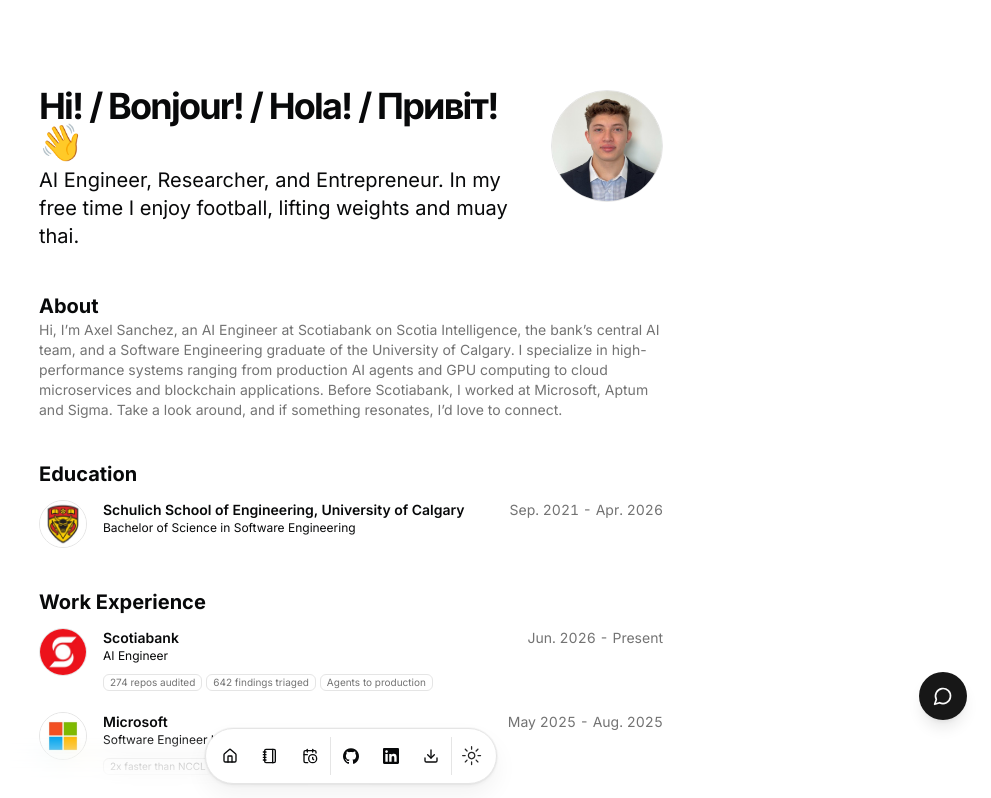
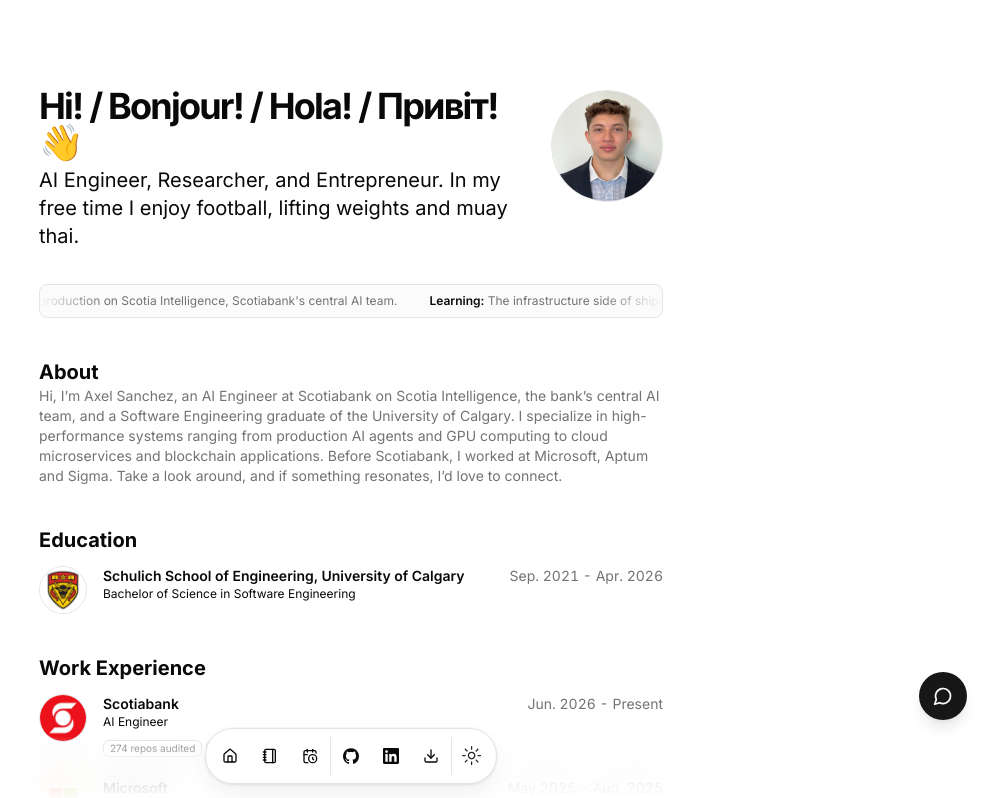
Before and after one commit to Axeloooo/Portfolio, a Next.js app: page / in a window 1280 px wide. Shown: the top 798 px of the page, without its empty margins (289-1280 px from the left). Built offline with nearby package versions, Linux system fonts and the light colour scheme.

Commit message:
feat: add now ticker under the hero (PORT-8)
Render a thin marquee under the hero built from DATA.now and the latest blog post title, linking to /now.

```diff
--- a/src/app/page.tsx
+++ b/src/app/page.tsx
@@ -1,6 +1,7 @@
 import { HackathonCard } from "@/components/hackathon-card";
 import BlurFade from "@/components/magicui/blur-fade";
 import BlurFadeText from "@/components/magicui/blur-fade-text";
+import NowTicker from "@/components/now-ticker";
 import { ProjectCard } from "@/components/project-card";
 import { ResumeCard } from "@/components/resume-card";
 import { Avatar, AvatarFallback, AvatarImage } from "@/components/ui/avatar";
@@ -36,6 +37,9 @@
               </Avatar>
             </BlurFade>
           </div>
+          <BlurFade delay={BLUR_FADE_DELAY * 2}>
+            <NowTicker />
+          </BlurFade>
         </div>
       </section>
       <section id="about">
--- /dev/null
+++ b/src/components/now-ticker.tsx
@@ -0,0 +1,42 @@
+import { Marquee } from "@/components/magicui/marquee";
+import { getBlogPosts } from "@/data/blog";
+import { DATA } from "@/data/resume";
+import Link from "next/link";
+
+type BlogPost = Awaited<ReturnType<typeof getBlogPosts>>[number];
+type NowItem = (typeof DATA.now.items)[number];
+
+async function latestPostTitle(): Promise<string | undefined> {
+  const posts: BlogPost[] = await getBlogPosts();
+  const latest: BlogPost | undefined = posts.sort(
+    (a: BlogPost, b: BlogPost): number =>
+      new Date(b.metadata.publishedAt).getTime() - new Date(a.metadata.publishedAt).getTime()
+  )[0];
+  return latest?.metadata.title;
+}
+
+// A thin strip of what I'm up to, built from DATA.now plus the latest post.
+// The whole strip is one link to /now, so the marquee's hidden copy holds no
+// focusable links; screen readers read the visible copy as the link text.
+export default async function NowTicker() {
+  const postTitle: string | undefined = await latestPostTitle();
+  const items: { label: string; text: string }[] = [
+    ...DATA.now.items.map(({ label, text }: NowItem) => ({ label, text })),
+    ...(postTitle ? [{ label: "Latest post", text: postTitle }] : []),
+  ];
+
+  return (
+    <Link
+      href="/now"
+      className="block rounded-lg border bg-muted/40 py-2 text-xs text-muted-foreground transition-colors hover:text-foreground"
+    >
+      <Marquee duration={60} className="[--gap:2rem]">
+        {items.map(({ label, text }) => (
+          <span key={label} className="whitespace-nowrap">
+            <span className="font-semibold text-foreground">{label}:</span> {text}
+          </span>
+        ))}
+      </Marquee>
+    </Link>
+  );
+}
```
